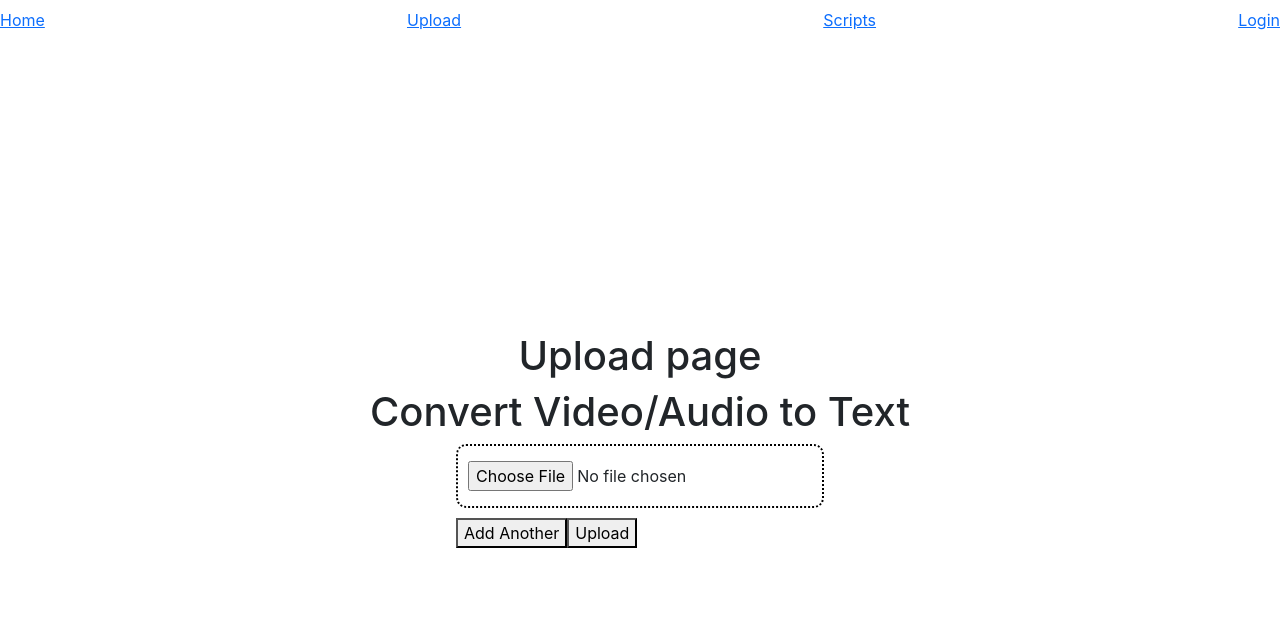
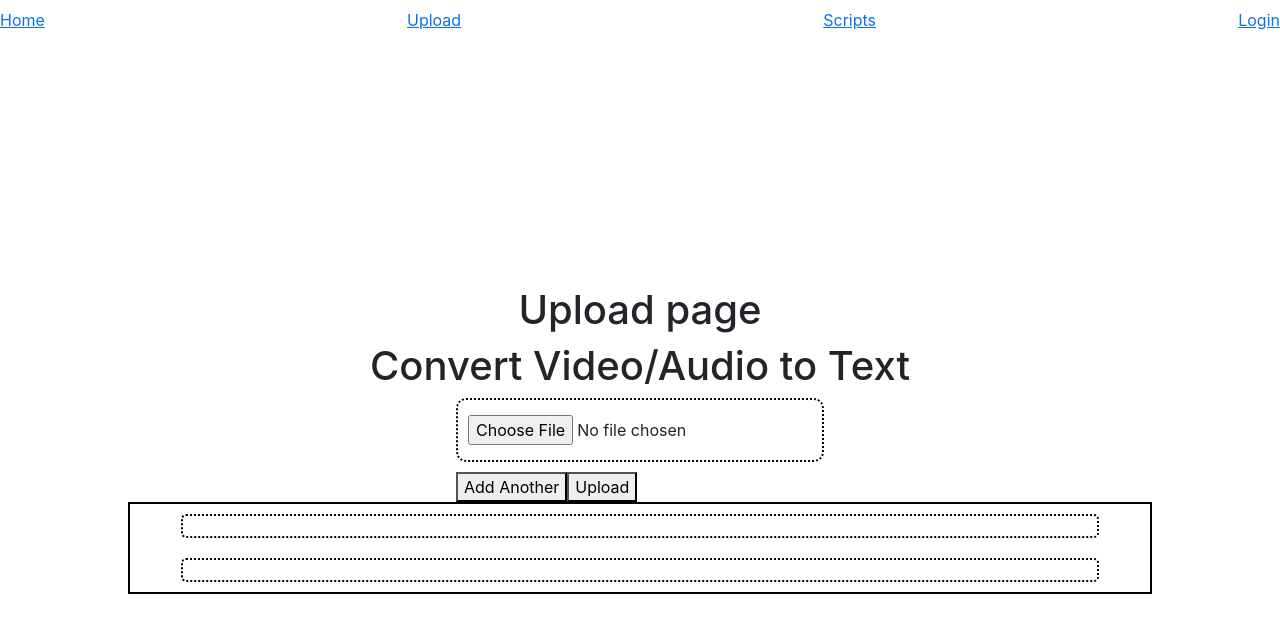
Before and after one commit to 499-Donkey/Donkey.ai, a React (Create React App) app in the folder client/: page /upload in a window 1280 px wide. Shown: the top 632 px of the page. Built offline with nearby package versions, Linux system fonts and the light colour scheme.

Commit message:
fixroutesandcss

```diff
--- a/client/src/pages/upload.tsx
+++ b/client/src/pages/upload.tsx
@@ -80,12 +80,15 @@ const Upload: React.FC = () => {
       </form>
 
       <div className="result-container">
+        <div className="transcript">
           {transcript && (
             <div>
               <h2>Transcript</h2>
               <pre style={{ whiteSpace: "pre-wrap", wordWrap: "break-word" }}>{transcript}</pre>
             </div>
           )}
+        </div>
+        <div className="analysis">
           {analysis && (
             <div>
               <h2>Analysis</h2>
@@ -94,6 +97,7 @@ const Upload: React.FC = () => {
           )}
         </div>
       </div>
+    </div>
   );
 };
 
--- a/client/src/styles/upload.css
+++ b/client/src/styles/upload.css
@@ -32,22 +32,26 @@
   display: flex;
   flex-direction: column;
   align-items: center;
-  width: 100%;
+  width: 80%;
+  border: 2px solid #000;
 }
 
 .transcript {
   border: 1px solid #ccc;
   border-radius: 5px;
   padding: 10px;
-  width: 100%;
-  margin-bottom: 10px;
+  width: 90%;
+  margin: 10px;
   overflow: auto;
+  border: 2px dotted #000;
 }
 
 .analysis {
   border: 1px solid #ccc;
   border-radius: 5px;
   padding: 10px;
-  width: 100%;
+  width: 90%;
+  margin: 10px;
   overflow: auto;
+  border: 2px dotted #000;
 }
```
Also changed, not shown: 1 other file (tests, documents, lock files or other folders). Lines whose indentation alone changed are shown as unchanged.
